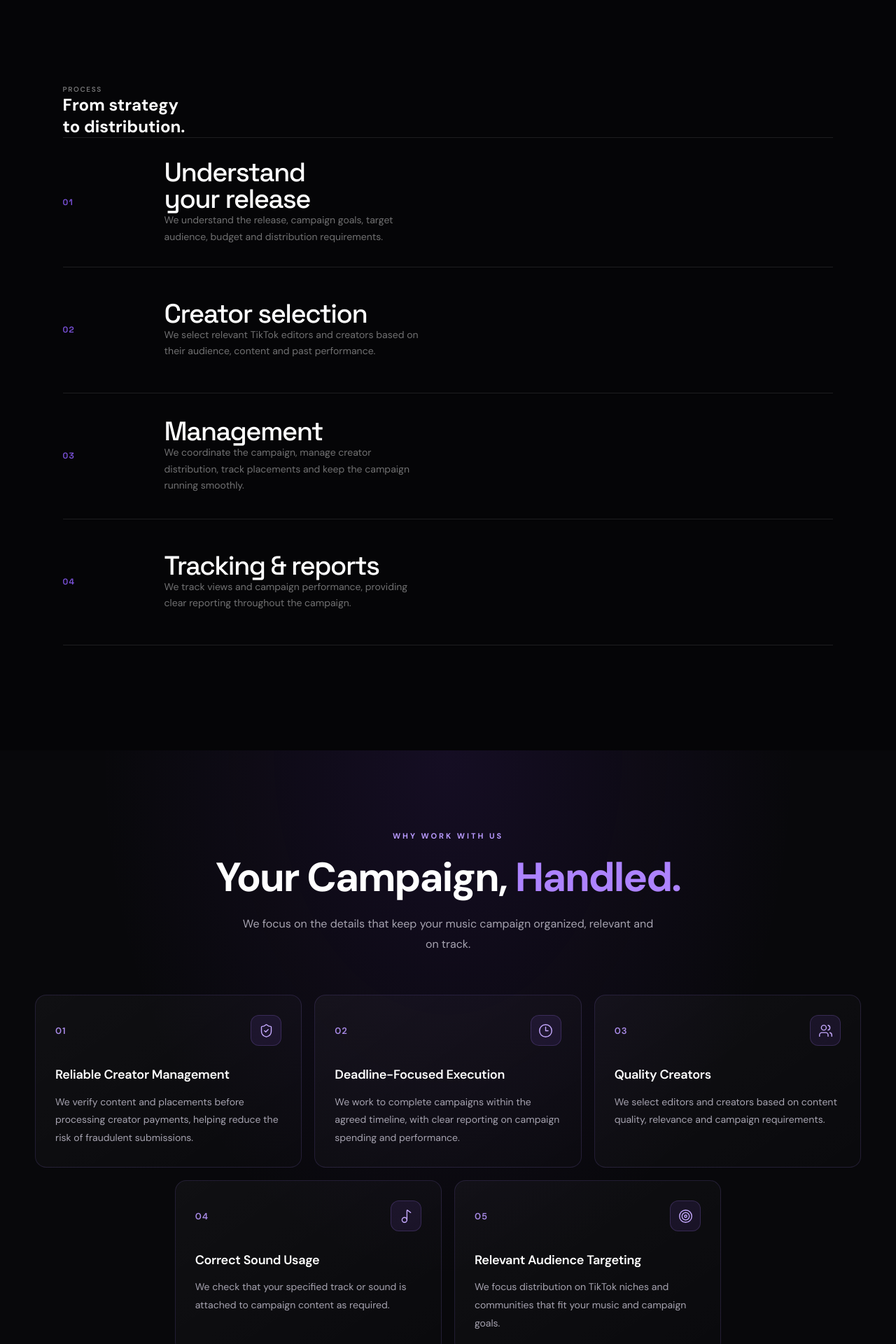
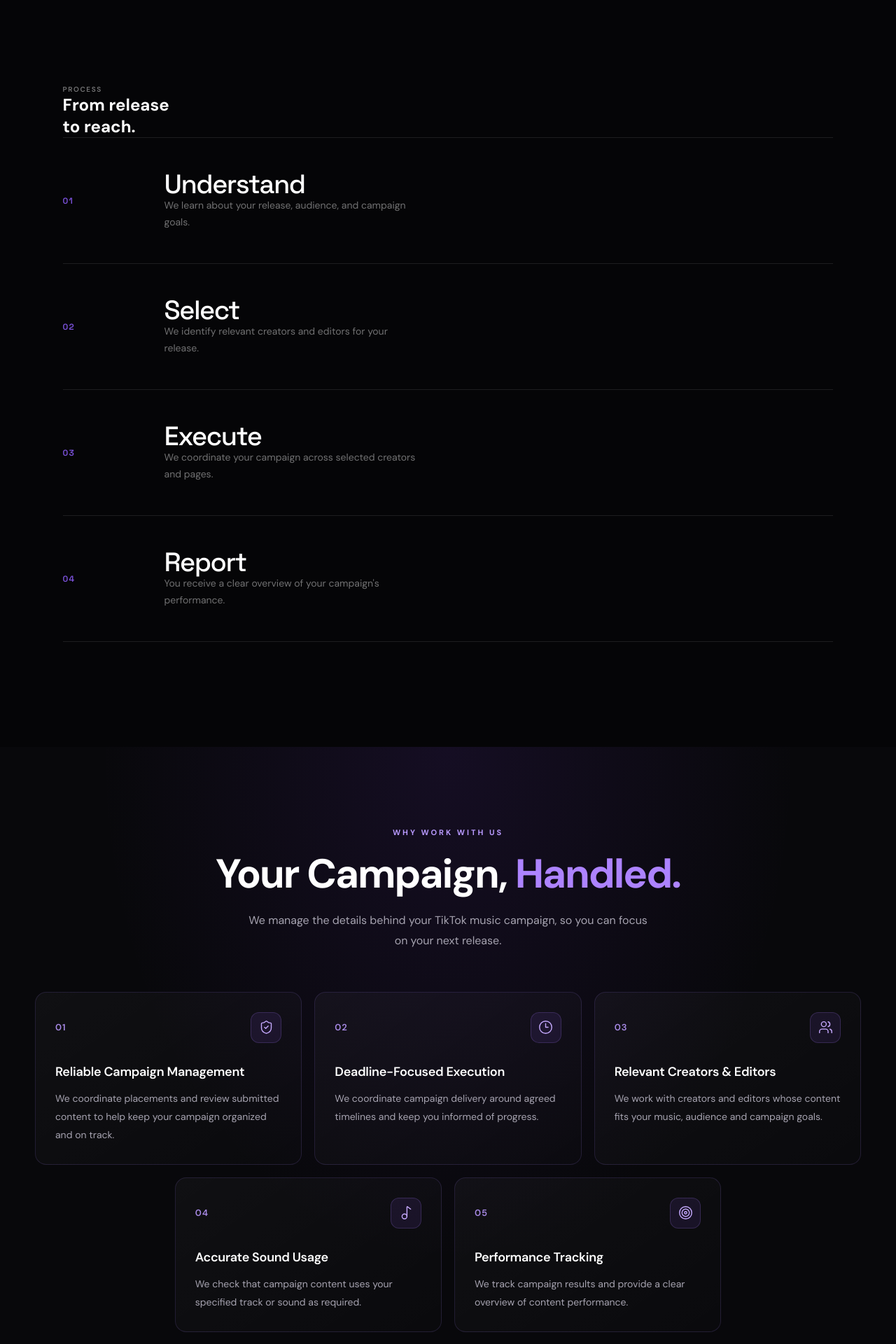
Before and after one commit to rushisav10-web/7arcmedia-portfolio, a React (Vite) app: page / in a window 1280 px wide. Shown: the part 4020-5940 px from the top of the page at 70% size. Built offline with nearby package versions, Linux system fonts and the light colour scheme.

Commit message:
Update Why Work With Us section

```diff
--- a/src/App.jsx
+++ b/src/App.jsx
@@ -663,9 +663,9 @@ function App() {
             </div>
 
             <h2>
-              From strategy
+              From release
               <br />
-              <span>to distribution.</span>
+              <span>to reach.</span>
             </h2>
           </motion.div>
 
@@ -680,10 +680,9 @@ function App() {
               <span className="process-number">01</span>
 
               <div>
-                <h3>Understand your release</h3>
+                <h3>Understand</h3>
                 <p>
-                  We understand the release, campaign goals, target audience,
-                  budget and distribution requirements.
+                  We learn about your release, audience, and campaign goals.
                 </p>
               </div>
             </motion.div>
@@ -698,10 +697,9 @@ function App() {
               <span className="process-number">02</span>
 
               <div>
-                <h3>Creator selection</h3>
+                <h3>Select</h3>
                 <p>
-                  We select relevant TikTok editors and creators based on
-                  their audience, content and past performance.
+                  We identify relevant creators and editors for your release.
                 </p>
               </div>
             </motion.div>
@@ -716,10 +714,9 @@ function App() {
               <span className="process-number">03</span>
 
               <div>
-                <h3>Management</h3>
+                <h3>Execute</h3>
                 <p>
-                  We coordinate the campaign, manage creator distribution,
-                  track placements and keep the campaign running smoothly.
+                  We coordinate your campaign across selected creators and pages.
                 </p>
               </div>
             </motion.div>
@@ -734,10 +731,9 @@ function App() {
               <span className="process-number">04</span>
 
               <div>
-                <h3>Tracking &amp; reports</h3>
+                <h3>Report</h3>
                 <p>
-                  We track views and campaign performance, providing clear
-                  reporting throughout the campaign.
+                  You receive a clear overview of your campaign's performance.
                 </p>
               </div>
             </motion.div>
--- a/src/WhyWorkWithUs.jsx
+++ b/src/WhyWorkWithUs.jsx
@@ -1,4 +1,3 @@
-
 import { motion } from "framer-motion";
 import {
   ShieldCheck,
@@ -12,37 +11,37 @@ import "./WhyWorkWithUs.css";
 const features = [
   {
     number: "01",
-    title: "Reliable Creator Management",
+    title: "Reliable Campaign Management",
     description:
-      "We verify content and placements before processing creator payments, helping reduce the risk of fraudulent submissions.",
+      "We coordinate placements and review submitted content to help keep your campaign organized and on track.",
     icon: ShieldCheck,
   },
   {
     number: "02",
     title: "Deadline-Focused Execution",
     description:
-      "We work to complete campaigns within the agreed timeline, with clear reporting on campaign spending and performance.",
+      "We coordinate campaign delivery around agreed timelines and keep you informed of progress.",
     icon: Clock3,
   },
   {
     number: "03",
-    title: "Quality Creators",
+    title: "Relevant Creators & Editors",
     description:
-      "We select editors and creators based on content quality, relevance and campaign requirements.",
+      "We work with creators and editors whose content fits your music, audience and campaign goals.",
     icon: Users,
   },
   {
     number: "04",
-    title: "Correct Sound Usage",
+    title: "Accurate Sound Usage",
     description:
-      "We check that your specified track or sound is attached to campaign content as required.",
+      "We check that campaign content uses your specified track or sound as required.",
     icon: Music2,
   },
   {
     number: "05",
-    title: "Relevant Audience Targeting",
+    title: "Performance Tracking",
     description:
-      "We focus distribution on TikTok niches and communities that fit your music and campaign goals.",
+      "We track campaign results and provide a clear overview of content performance.",
     icon: Target,
   },
 ];
@@ -67,8 +66,8 @@ export default function WhyWorkWithUs() {
           </h2>
 
           <p>
-            We focus on the details that keep your music campaign
-            organized, relevant and on track.
+            We manage the details behind your TikTok music campaign,
+            so you can focus on your next release.
           </p>
         </motion.div>
 
```
